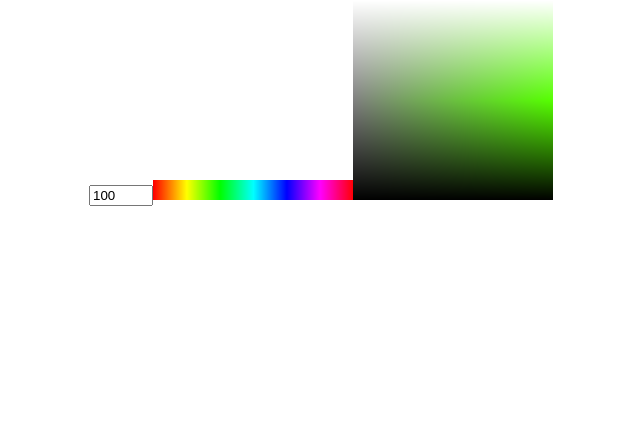
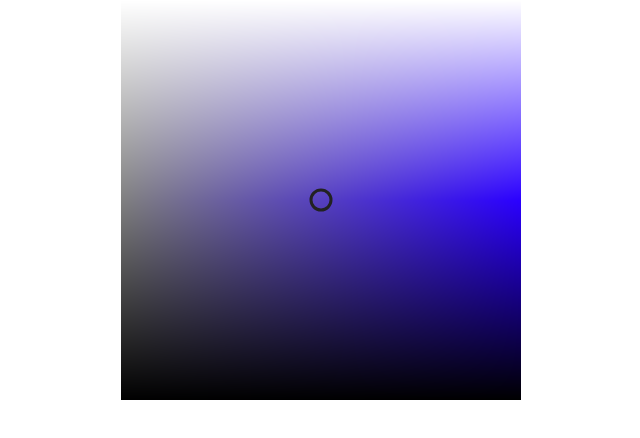
Before and after one commit to TimoStaudinger/pigment-studio, a React (Create React App) app: page / in a window 1280 px wide. Shown: the top 438 px of the page, without its empty margins (319-959 px from the left). Built offline with nearby package versions, Linux system fonts and the light colour scheme.

Commit message:
Add handle that reacts to hover

```diff
--- a/src/App.tsx
+++ b/src/App.tsx
@@ -1,25 +1,20 @@
 import React, {useState} from 'react'
 
 import ColorPicker from './colorpicker/ColorPicker'
+import HuePicker from './huepicker/HuePicker'
 
 import './App.css'
-import HuePicker from './huepicker/HuePicker'
 
 const App = () => {
-  const [hue, setHue] = useState(100)
+  const [hue, setHue] = useState(250)
+  const [saturation, setSaturation] = useState(0.5)
+  const [lightness, setLightness] = useState(0.5)
+
   return (
     <div className="App">
-      <input
-        type="number"
-        min={0}
-        max={359}
-        value={hue}
-        onChange={e => setHue(parseInt(e.target.value))}
-      />
+      {/* <HuePicker /> */}
 
-      <HuePicker />
-
-      <ColorPicker hue={hue} />
+      <ColorPicker hue={hue} saturation={saturation} lightness={lightness} />
     </div>
   )
 }
--- a/src/colorpicker/ColorPicker.tsx
+++ b/src/colorpicker/ColorPicker.tsx
@@ -1,27 +1,45 @@
-import React, {useRef, useEffect} from 'react'
+import React, {useRef, useEffect, useState, useCallback} from 'react'
 import {convertCoordsToOffset} from '../util/canvas'
 import {convertHSLtoRGB} from '../util/color'
 
-const ColorPicker = ({hue = 250, width = 200, height = 200}) => {
-  const canvas = useRef<HTMLCanvasElement>(null)
+interface Props {
+  hue: number | null
+  saturation: number | null
+  lightness: number | null
+  width?: number
+  height?: number
+}
 
-  useEffect(() => {
-    if (canvas.current !== null) {
-      let width = canvas.current.width
-      let height = canvas.current.height
+const render = (
+  canvas: HTMLCanvasElement | null,
+  hue: number | null,
+  saturation: number | null,
+  lightness: number | null,
+  isHandleHover: boolean
+): void => {
+  if (canvas !== null) {
+    let context = canvas.getContext('2d')
 
-      let context = canvas.current.getContext('2d')
-      if (context !== null) {
-        let imageData = context.getImageData(0, 0, width, height)
+    let {width, height} = canvas
 
+    if (context !== null) {
+      context.clearRect(0, 0, width, height)
+
+      let imageData = context.getImageData(0, 0, width, height)
+
+      if (hue !== null) {
         for (let y = 0; y < height; y++) {
           for (let x = 0; x < width; x++) {
             const pixelOffset = convertCoordsToOffset(x, y, width)
 
-            let saturation = x / width
-            let lightness = 1 - y / height
+            let localSaturation = x / width
+            let localLightness = 1 - y / height
 
-            let [r, g, b] = convertHSLtoRGB(hue, saturation, lightness)
+            let [r, g, b] = convertHSLtoRGB(
+              hue,
+              localSaturation,
+              localLightness
+            )
 
             imageData.data[pixelOffset + 0] = r
             imageData.data[pixelOffset + 1] = g
@@ -31,11 +49,92 @@ const ColorPicker = ({hue = 250, width = 200, height = 200}) => {
         }
 
         context.putImageData(imageData, 0, 0)
+
+        if (saturation !== null && lightness !== null) {
+          let x = saturation * width
+          let y = lightness * height
+
+          context.beginPath()
+          context.lineWidth = 3
+          context.strokeStyle = '#222'
+          context.arc(x, y, isHandleHover ? 15 : 10, 0, Math.PI * 2, true)
+          context.stroke()
+        } else console.log('`saturation` or `lightness` is null')
+      } else console.log('`hue` is null')
+    } else console.log('`context` is null')
+  } else console.log('`canvas` is null')
+}
+
+const attachEventListeners = (
+  canvas: HTMLCanvasElement | null,
+  saturation: number | null,
+  lightness: number | null,
+  handleMouseMove: (x: number, y: number) => void
+): void => {
+  if (canvas !== null) {
+    let {left, top} = canvas.getBoundingClientRect()
+    canvas.addEventListener('mousemove', e => {
+      handleMouseMove(e.clientX - left, e.clientY - top)
+    })
+  }
+}
+
+const ColorPicker = ({
+  hue = 250,
+  saturation = null,
+  lightness = null,
+  width = 400,
+  height = 400
+}: Props): JSX.Element => {
+  const [isHandleHover, setIsHandleHover] = useState(false)
+  const [mouseX, setMouseX] = useState<number | null>(null)
+  const [mouseY, setMouseY] = useState<number | null>(null)
+
+  const canvas = useRef<HTMLCanvasElement | null>(null)
+  const canvasCallback = useCallback(
+    canvasNode => {
+      if (canvasNode !== null) {
+        canvas.current = canvasNode
+        render(canvas.current, hue, saturation, lightness, isHandleHover)
+        attachEventListeners(canvas.current, saturation, lightness, (x, y) => {
+          setMouseX(x)
+          setMouseY(y)
+        })
       }
+    },
+    [hue, saturation, lightness, isHandleHover]
+  )
+
+  useEffect(() => {
+    render(canvas.current, hue, saturation, lightness, isHandleHover)
+  }, [hue, saturation, lightness, isHandleHover])
+
+  useEffect(() => {
+    if (
+      canvas.current !== null &&
+      mouseX !== null &&
+      mouseY !== null &&
+      saturation !== null &&
+      lightness !== null
+    ) {
+      let {width, height} = canvas.current
+
+      let boxSize = 15
+      let handleLeft = saturation * width - boxSize
+      let handleRight = saturation * width + boxSize
+      let handleTop = lightness * height - boxSize
+      let handleBottom = lightness * height + boxSize
+
+      setIsHandleHover(
+        mouseX > handleLeft &&
+          mouseX < handleRight &&
+          mouseY > handleTop &&
+          mouseY < handleBottom
+      )
     }
-  }, [canvas, hue])
+  }, [mouseX, mouseY, saturation, lightness])
 
-  return <canvas height={height} width={width} ref={canvas}></canvas>
+  return <canvas height={height} width={width} ref={canvasCallback}></canvas>
 }
 
 export default ColorPicker
```
